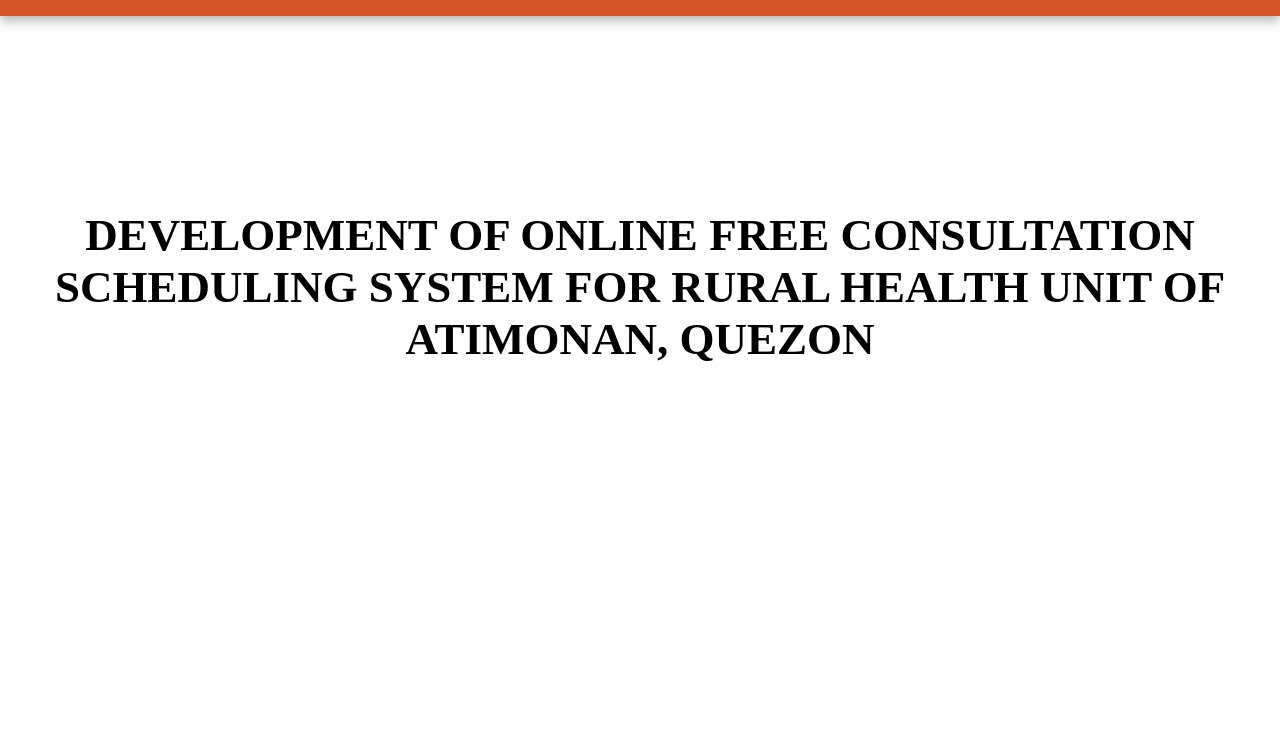
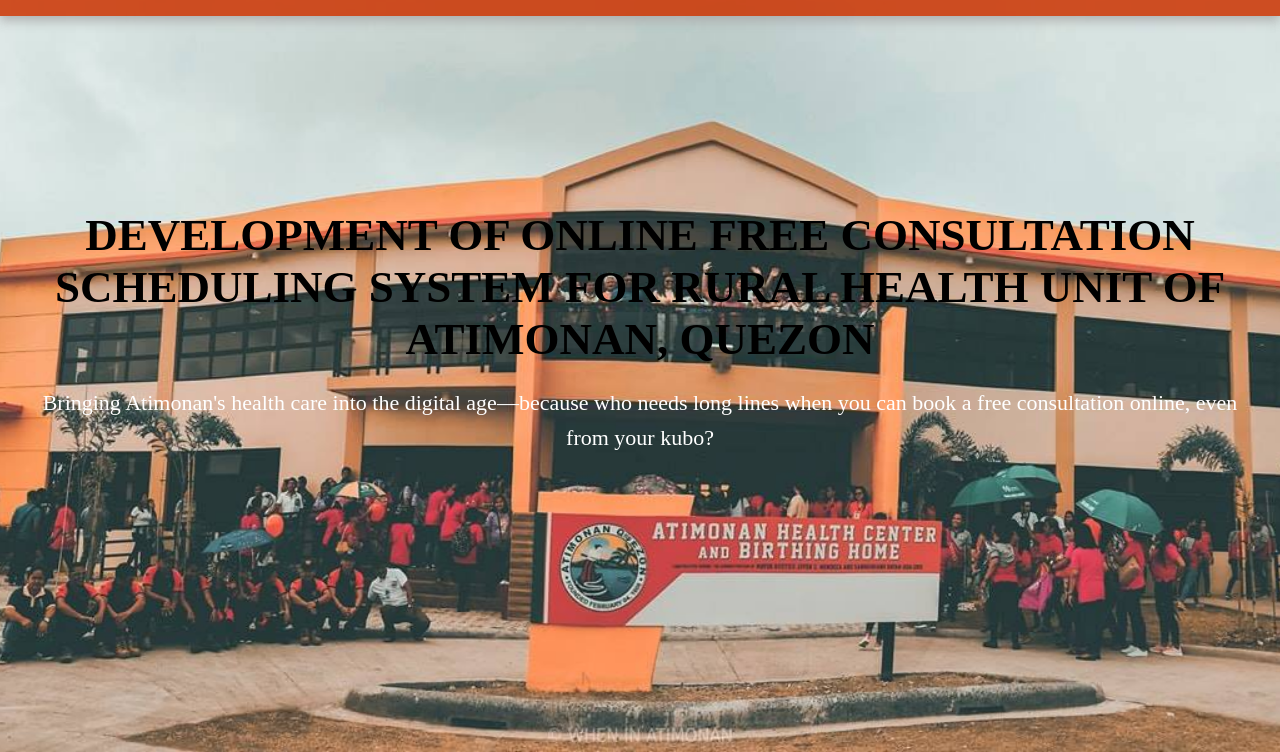
Before and after one commit to rennce2112/land, a plain HTML site: page index.html in a window 1280 px wide. Shown: the part 48-800 px from the top of the page. Drawn offline with Linux system fonts and the light colour scheme; the site is published under a folder, as on GitHub Pages, so addresses that start at the root find nothing.

Commit message:
Update style.css

```diff
--- a/style.css
+++ b/style.css
@@ -131,7 +131,7 @@ section {
     opacity: 1;
 }
 #page1 {
-    background-image: url("/photo/bk.jpg");
+    background-image: url("photo/bk.jpg");
     background-repeat: no-repeat;
     background-size: cover;
     background-position: center;
```
